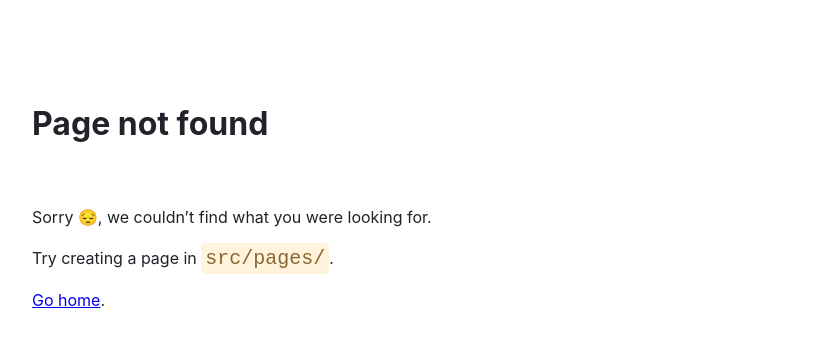
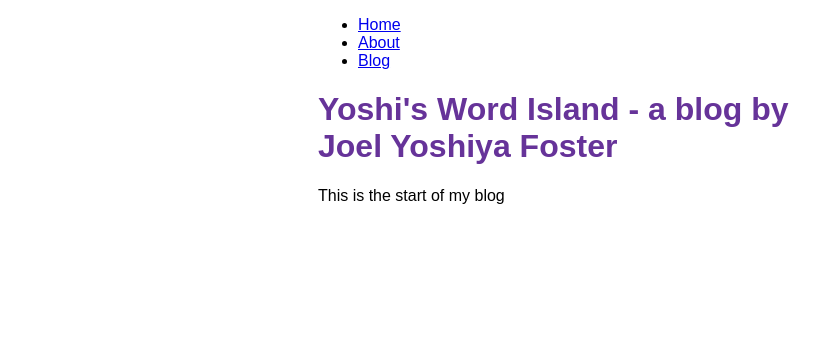
Before and after one commit to joelyoshiya/joelyoshiya.github.io, a Gatsby site: page /blog in a window 1280 px wide. Before the commit this address had no page. Shown: the whole page, without its empty margins (72-891 px from the left). Built offline with nearby package versions, Linux system fonts and the light colour scheme; Gatsby itself is replaced by a stand-in of ours.

Commit message:
started a blog page

```diff
--- a/src/components/layout.js
+++ b/src/components/layout.js
@@ -23,6 +23,11 @@ const Layout = ({ pageTitle, children }) => {
               About
             </Link>
           </li>
+          <li>
+            <Link to="/blog" className={navLinkText}>
+              Blog
+            </Link>
+          </li>
         </ul>
       </nav>
       <main>
--- /dev/null
+++ b/src/pages/blog.js
@@ -0,0 +1,24 @@
+import * as React from "react";
+import Layout from "../components/layout";
+
+// Step 2: Define your component
+const BlogPage = () => {
+  return (
+    <main>
+      <Layout pageTitle="Yoshi's Word  Island - a blog by Joel Yoshiya Foster">
+        <p>This is the start of my blog</p>
+      </Layout>
+    </main>
+  );
+};
+
+// Step 2.5: Add a page title to the <Head>
+export const Head = () => (
+  <>
+    <title>My Blog</title>
+    <meta name="description" content="Describes how this site was built" />
+  </>
+);
+
+// Step 3: Export your component
+export default BlogPage;
```
